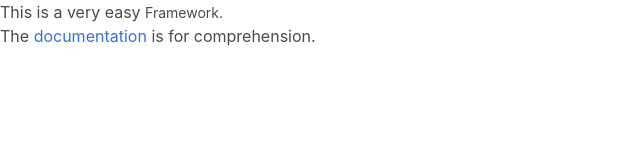
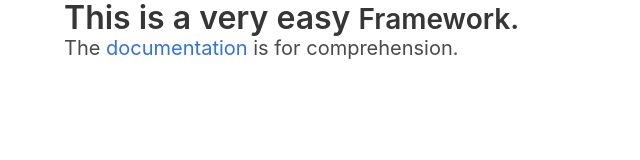
Before and after one commit to AmeerAnsari/bulma, a plain HTML site: page Index.html in a window 1280 px wide. Shown: the whole page, without its empty margins (0-640 px from the left). Drawn offline with Linux system fonts and the light colour scheme.

Commit message:
giving classes

```diff
--- a/Index.html
+++ b/Index.html
@@ -10,7 +10,9 @@
     <title>Bulma Practice</title>
 </head>
 <body>
-    <h1>This is a very easy <small>Framework.</small></h1>
-    <p>The <a href="https://bulma.io/documentation/overview/start/">documentation</a> is for comprehension.</p>
+<div class="container">
+    <h1 class="title">This is a very easy <small>Framework.</small></h1>
+    <p class="subtitle">The <a href="https://bulma.io/documentation/overview/start/">documentation</a> is for comprehension.</p>
+</div>
 </body>
 </html>
```
